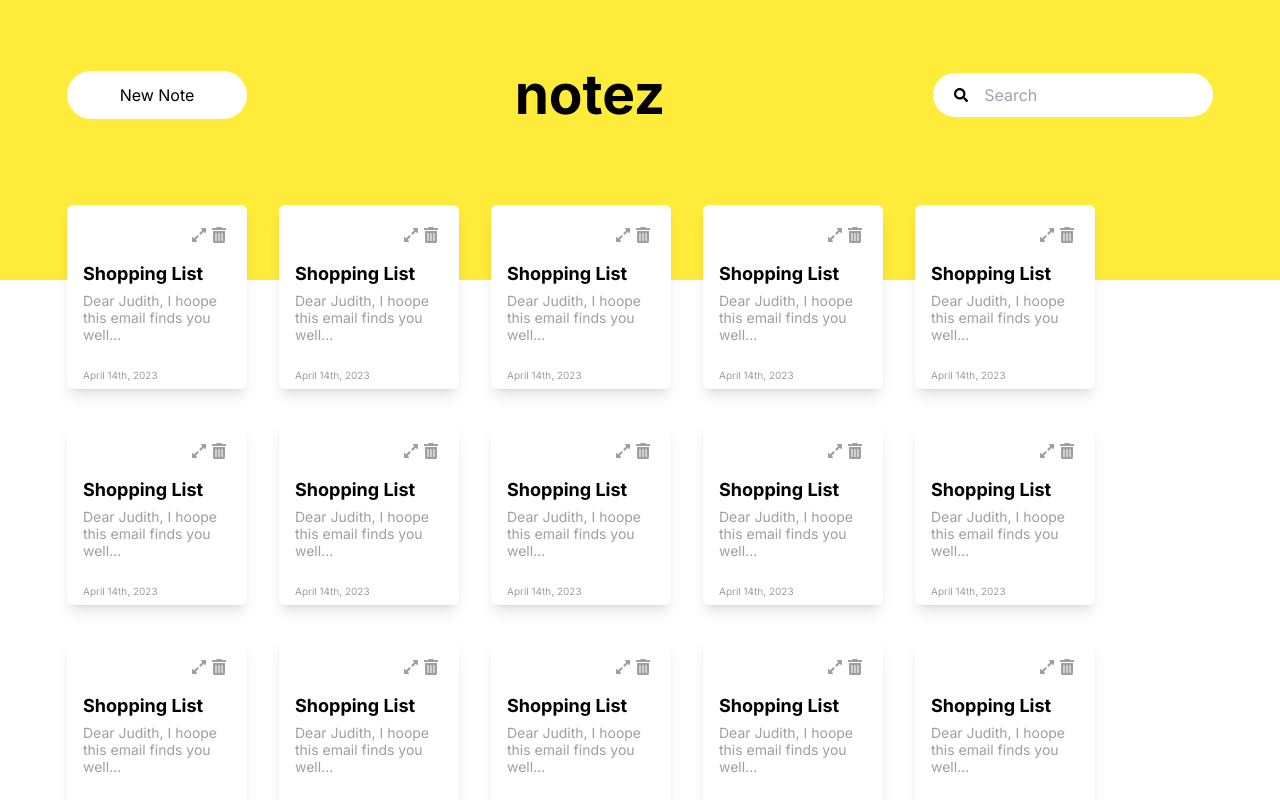
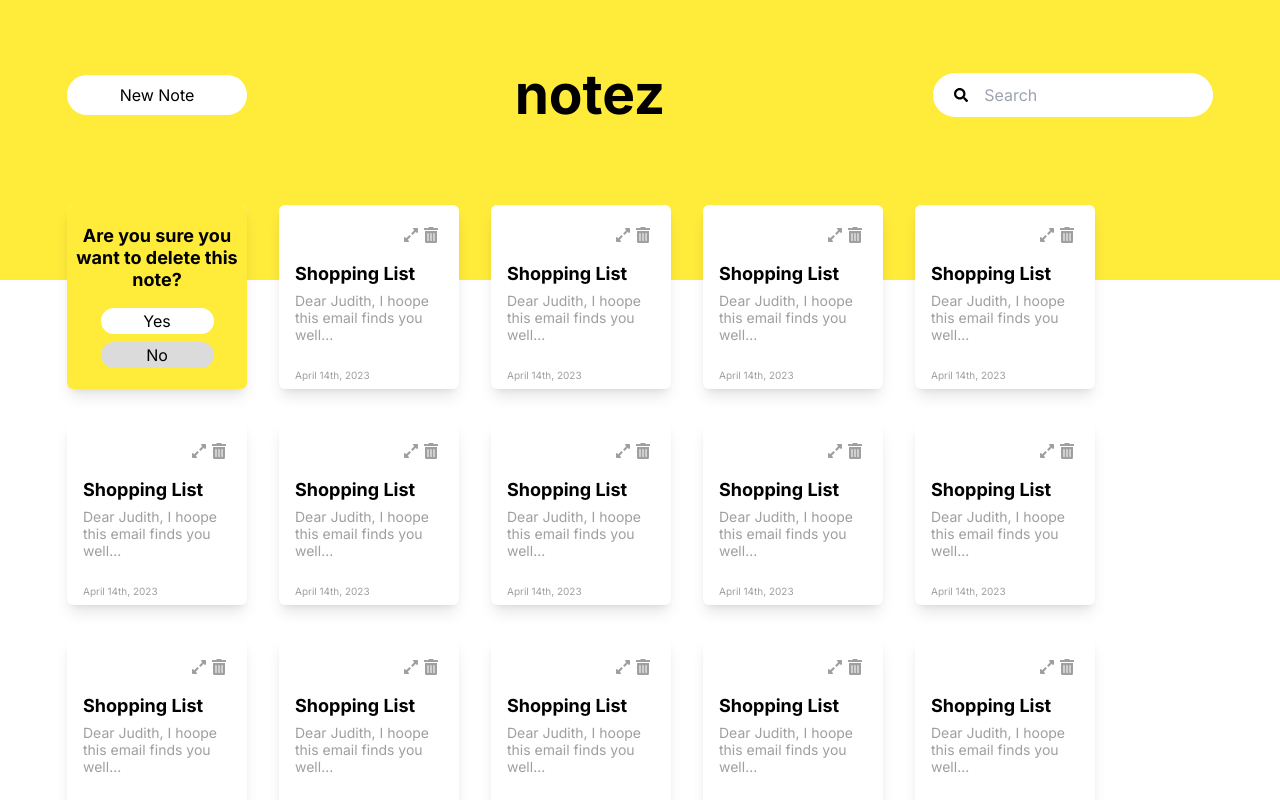
Before and after one commit to gbolahan7/notez-app, a React (Vite) app: page / in a window 1280 px wide. Both pictures are taken after a click on the icon 219 px from the left and 235 px from the top of the page. Shown: the top 800 px of the page. Built offline with nearby package versions, Linux system fonts and the light colour scheme.

Commit message:
delete overlay & edit dev

```diff
--- a/src/components/Button.tsx
+++ b/src/components/Button.tsx
@@ -1,36 +1,3 @@
-// import React from 'react';
-// import {clsx} from 'clsx';
-
-// //defining proptypes
-// interface Props {
-//     btnVariant: "primary" | "secondary" | "tertiary";
-//     text: string;
-//   size: "large" | "medium" | "small";
-//   btnType?: "submit";
-//   onClick: () => void;
-
-// }
-
-// function Button({ btnVariant, text, size, btnType, onClick }: Props) {
-//   const buttonStyle = clsx([
-//     "capitalize py-3 text-center rounded-xl text-black hover:bg-black hover:text-notez-yellow-100",
-//     size === "large" && "w-[180px]",
-//     size === "medium" && "w-[142px]",
-//     size === "small" && "w-[113px]",
-//     btnVariant === "primary" && "bg-white",
-//     btnVariant === "secondary" && "bg-notez-grey-200",
-//     btnVariant === "tertiary" && "bg-notez-yellow-200",
-
-//   ]);
-//   return (
-//     <button className={clsx(buttonStyle)} onClick={onClick} type={btnType  ?? "button" }>{text}</button>
-//   )
-// }
-
-// export default Button
-
-
-
 import React from "react";
 import { clsx } from "clsx";
 
@@ -44,12 +11,13 @@ interface Props {
 
 const Button = ({ btnVariant, text, size, onClick, btnType }: Props) => {
   const buttonStyle = clsx([
-    "capitalize py-3 text-center rounded-full transition-all text-black hover:bg-black hover:text-notez-yellow-100",
-    size === "large" && "w-[180px]",
-    size === "medium" && "w-[142px]",
-    size === "small" && "w-[113px]",
+    "capitalize text-center rounded-full transition-all text-black hover:bg-black hover:text-notez-yellow-100",
+    size === "large" && "w-[180px] h-10",
+    size === "medium" && "w-[142px] h-10",
+    size === "small" && "w-[113px] h-[26px]",
     btnVariant === "primary" && "bg-white",
-    btnVariant === "secondary" && "bg-notez-grey-200",  btnVariant === "tertiary" && "bg-notez-yellow-200",
+    btnVariant === "secondary" && "bg-notez-grey-200",
+    btnVariant === "tertiary" && "bg-notez-yellow-200",
   ]);
 
   return (
@@ -63,4 +31,4 @@ const Button = ({ btnVariant, text, size, onClick, btnType }: Props) => {
   );
 };
 
-export default Button;
+export default Button;
--- a/src/components/Layout.tsx
+++ b/src/components/Layout.tsx
@@ -39,7 +39,7 @@ const Layout = () => {
               Saved notes
             </h1>
           )}
-          <CardLayout />
+          <CardLayout setNewNote={setNewNote} />
         </div>
 
         {newNote && (
--- a/src/components/card/Card.tsx
+++ b/src/components/card/Card.tsx
@@ -1,26 +1,60 @@
-import React from "react";
+import React, { useState } from "react";
 import { FaExpandAlt, FaTrashAlt } from "react-icons/fa";
+import Button from "../Button";
+import clsx from "clsx";
 
 interface Props {
   cardTitle: string;
   cardBody: string;
   cardDate: string;
+  setNewNote: (value: boolean) => void;
 }
 
-function Card({ cardTitle, cardBody, cardDate }: Props) {
+function Card({ cardTitle, cardBody, cardDate, setNewNote }: Props) {
+  const [confirmation, setConfirmation] = useState(false);
   const iconStyle =
     "fill-notez-grey-100 hover:fill-notez-yellow-200 cursor-pointer flex flex-col";
   return (
-    <div className="bg-white rounded-md shadow-lg pt-[22px] pb-2 pl-4 pr-5 flex flex-col w-full">
+    <div className="bg-white rounded-md shadow-lg pt-[22px] pb-2 pl-4 pr-5 flex flex-col w-full relative">
       <div className="flex items-center gap-1 self-end mb-5">
-        <FaExpandAlt className={iconStyle} />
-        <FaTrashAlt className={iconStyle} />
+        <FaExpandAlt className={iconStyle} onClick={() => setNewNote(true)} />
+        <FaTrashAlt
+          className={iconStyle}
+          onClick={() => setConfirmation(true)}
+        />
       </div>
       <h2 className="text-lg font-bold leading-[22px] mb-[7px]">{cardTitle}</h2>
       <p className="text-sm leading-[17px] text-notez-grey-100">{cardBody}</p>
       <p className="text-[10px] leading-3 text-notez-grey-100 mt-[26px]">
         {cardDate}
       </p>
+      {confirmation && (
+        <div
+          className={clsx(
+            "bg-notez-yellow-100 pt-5 pb-4 rounded-md flex flex-col items-center w-full h-full absolute top-0 left-0 z-10 transition-transform",
+            confirmation ? "-translate-y-0" : "translate-y-full"
+          )}
+        >
+          <h1 className="text-lg leading-[22px] font-bold mb-[17px] w-full text-center text-black">
+            Are you sure you want to delete this note?
+          </h1>
+          <div className="flex flex-col gap-2">
+            <Button
+              text="yes"
+              btnVariant="primary"
+              size="small"
+              onClick={() => console.log("Delete this")}
+            />
+            <Button
+              text="no"
+              btnVariant="secondary"
+              size="small"
+              onClick={() => console.log("Delete Cancelled")}
+            />
+          </div>
+
+        </div>
+      )}
     </div>
   );
 }
--- a/src/components/card/CardLayout.tsx
+++ b/src/components/card/CardLayout.tsx
@@ -8,7 +8,11 @@ interface Card {
   id: number;
 }
 
-function CardLayout() {
+interface Props {
+  setNewNote: (value: boolean) => void;
+}
+
+function CardLayout({ setNewNote }: Props) {
   const cardObject: Card = {
     id: 1,
     cardTitle: "Shopping List",
@@ -25,6 +29,7 @@ function CardLayout() {
             cardTitle={card.cardTitle}
             cardBody={card.cardBody}
             cardDate={card.cardDate}
+            setNewNote={setNewNote}
           />
         </div>
       ))}
```
